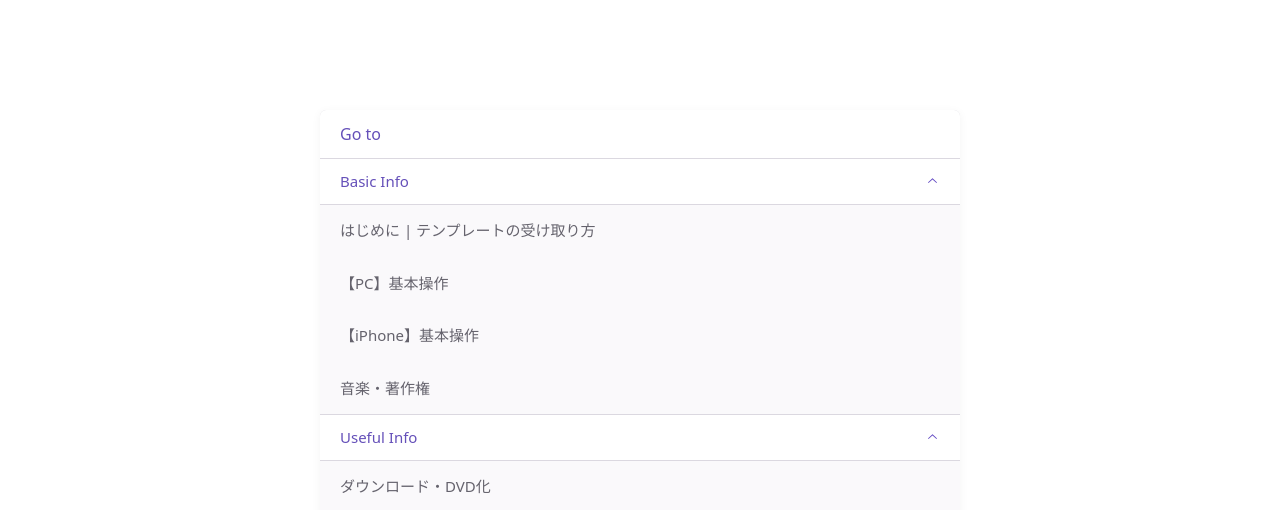
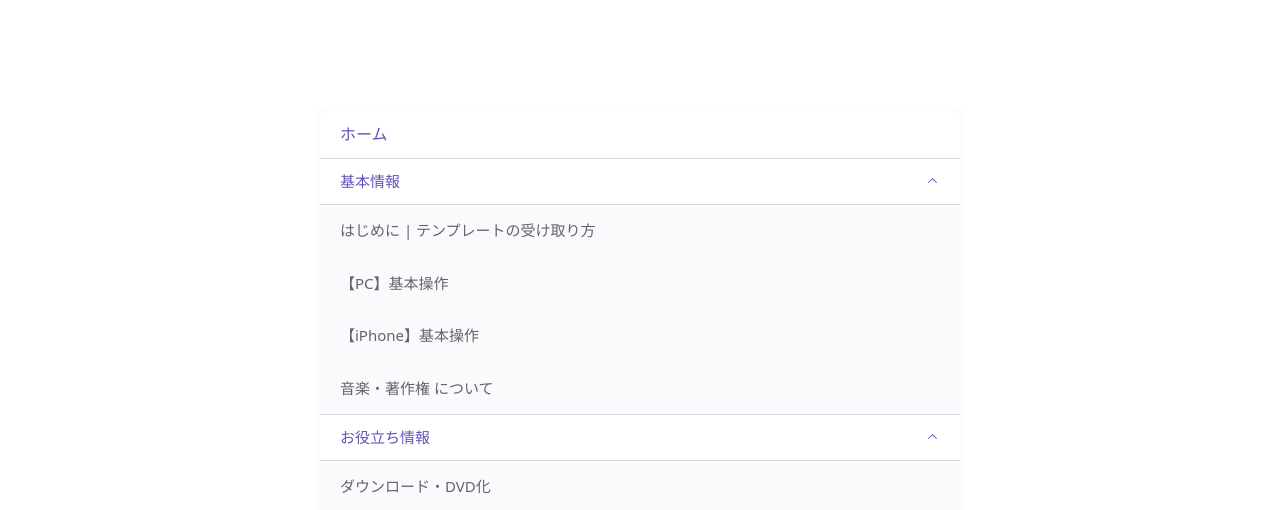
Before and after one commit to garrettomi/omidesigns-instructions, a React (Vite) app: page /PC in a window 1280 px wide. Shown: the part 10942-11452 px from the top of the page. Built offline with nearby package versions, Linux system fonts and the light colour scheme; a web font is replaced by a local one.

Commit message:
Fix: Adjust accordion descriptions to Japanese and add linkage to homepage

```diff
--- a/src/components/layout/Accordion.jsx
+++ b/src/components/layout/Accordion.jsx
@@ -19,17 +19,20 @@ const AccordionDemo = () => {
 
   return (
     <Accordion.Root
-    className="bg-mauve6 w-full rounded-md shadow-[0_2px_10px] shadow-black/5"
+      className="bg-mauve6 w-full rounded-md shadow-[0_2px_10px] shadow-black/5 cursor-pointer"
       type="multiple"
       defaultValue={["item-1", "item-2"]}
       collapsible="true"
+      onClick={(e) => handleLinkClick(e, '/')}
     >
-    <div className="text-violet11 bg-white px-5 py-3 rounded-t-md">
-      Go to
+      <div
+        className="text-violet11 bg-white px-5 py-3 rounded-t-md"
+      >
+        ホーム
       </div>
 
       <AccordionItem value="item-1">
-      <AccordionTrigger>Basic Info</AccordionTrigger>
+        <AccordionTrigger>基本情報</AccordionTrigger>
         <AccordionContent onClick={(e) => handleLinkClick(e, '/start')}>
             はじめに | テンプレートの受け取り方
         </AccordionContent>
@@ -40,12 +43,12 @@ const AccordionDemo = () => {
             【iPhone】基本操作
         </AccordionContent>
         <AccordionContent onClick={(e) => handleLinkClick(e, "/music")}>
-          音楽・著作権
+            音楽・著作権 について
         </AccordionContent>
       </AccordionItem>
 
       <AccordionItem value="item-2">
-      <AccordionTrigger>Useful Info</AccordionTrigger>
+        <AccordionTrigger>お役立ち情報</AccordionTrigger>
         <AccordionContent onClick={(e) => handleLinkClick(e, "/download")}>
             ダウンロード・DVD化
         </AccordionContent>
```
Lines whose indentation alone changed are shown as unchanged.
